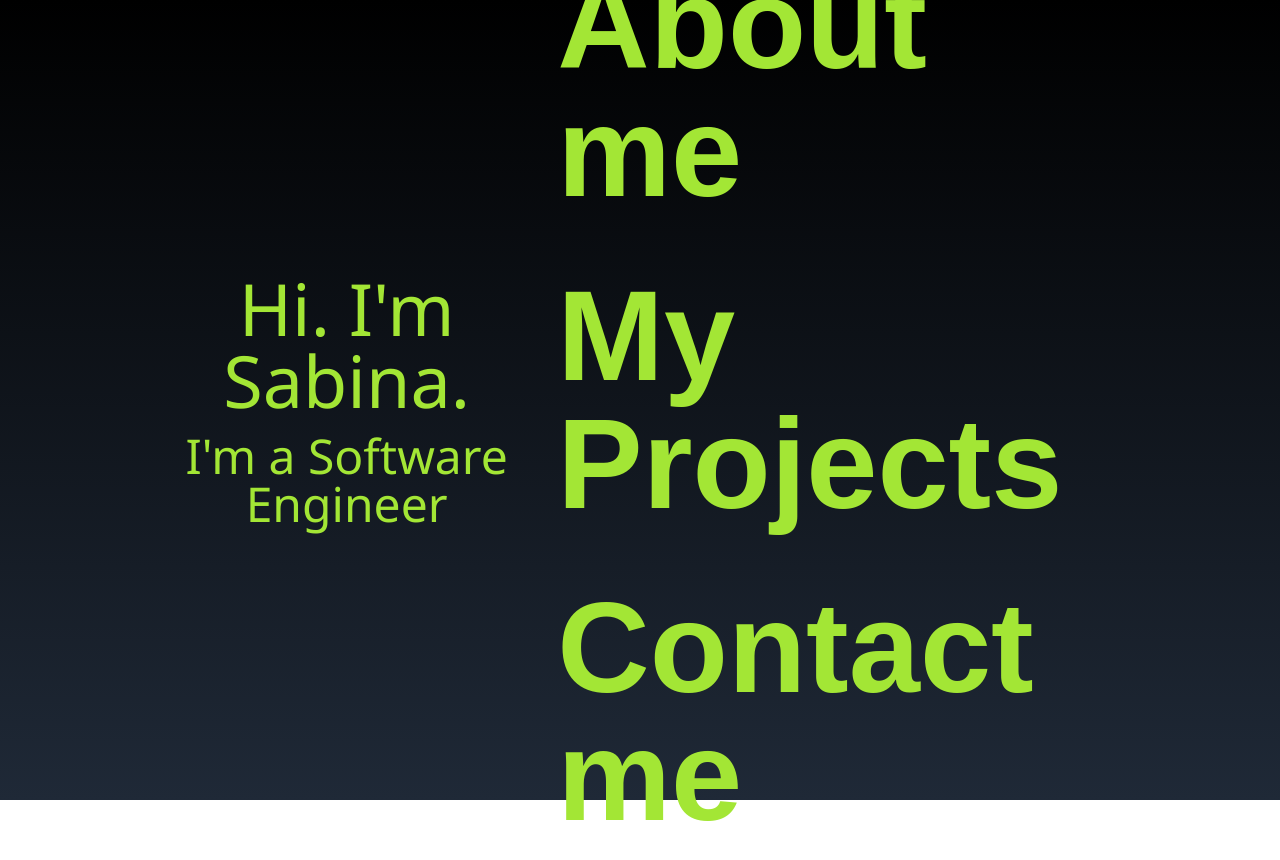
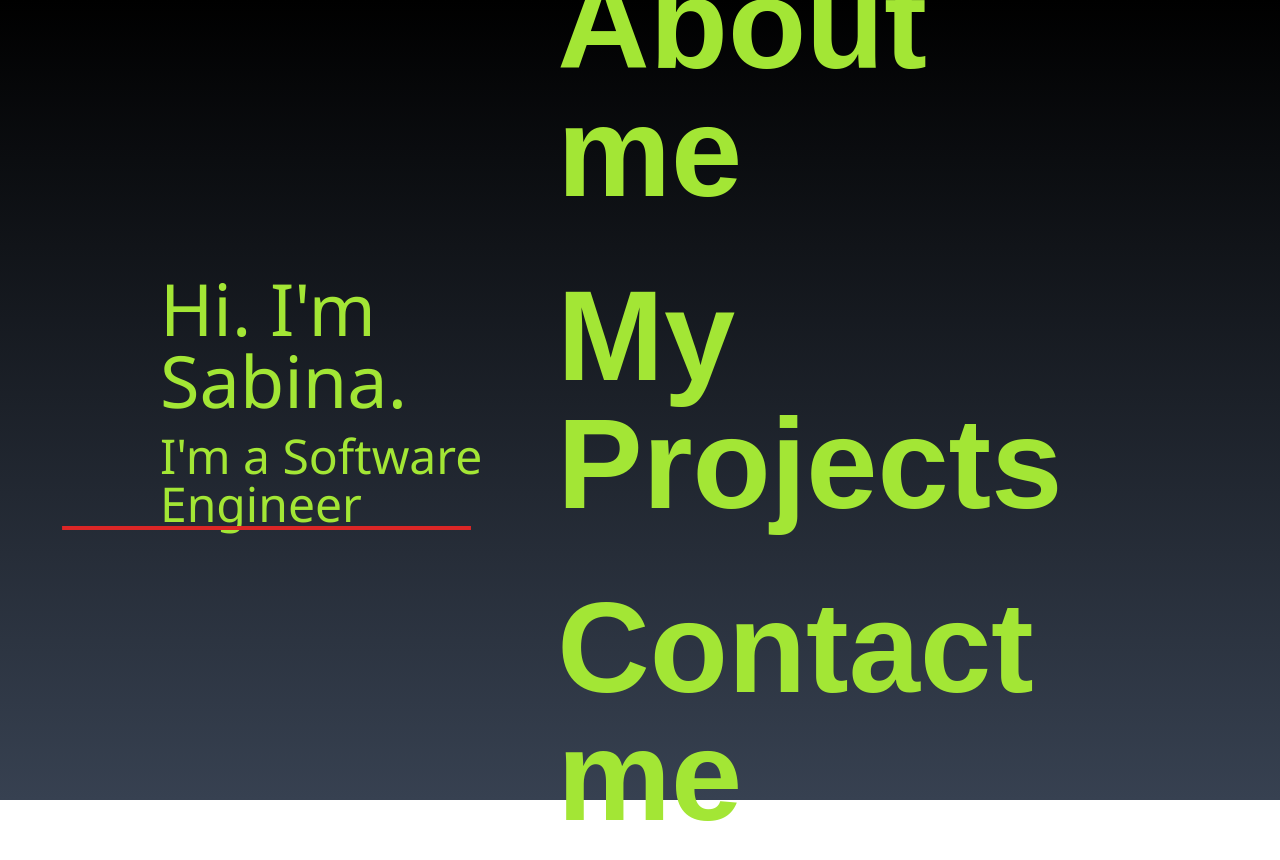
Before and after one commit to Srasulova/new-portfolio, a Next.js app: page / in a window 1280 px wide. Shown: the top 860 px of the page. Built offline with nearby package versions, Linux system fonts and the light colour scheme.

Commit message:
animation effects

```diff
--- a/src/app/components/hero.tsx
+++ b/src/app/components/hero.tsx
@@ -17,15 +17,19 @@ export default function Hero() {
     return (
         <>
             {isLoaded && (
-                <div className="w-screen h-screen bg-gradient-to-b from-black to-gray-800 animate-slide-down flex items-center justify-between">
-                    <div className="flex flex-col items-start">
+                <div className="w-screen h-screen bg-gradient-to-b from-black to-gray-700 flex items-center justify-between animate-slide-down">
+                    {/* Text and Animation */}
+                    <div className="flex flex-col items-start relative">
+                        {/* Line Animation */}
+                        <div className="absolute top-[calc(100%-2px)] w-full h-[4px] bg-red-600 animate-line"></div>
+
                         <h1
-                            className="text-lime-400 text-7xl text-center font-noto opacity-0 transition ml-40 animate-slideIn delay-500 duration-700"
+                            className="text-lime-400 text-7xl  font-noto  ml-40 animate-clip-path-reveal-1"
                         >
                             Hi. I&apos;m Sabina.
                         </h1>
                         <p
-                            className="text-lime-400 text-5xl text-center pt-4 font-noto opacity-0 transition ml-40 animate-slideIn delay-1000 duration-700"
+                            className="text-lime-400 text-5xl pt-4 font-noto  ml-40 animate-clip-path-reveal-1"
                         >
                             I&apos;m a Software Engineer
                         </p>
--- a/src/app/components/navbar.tsx
+++ b/src/app/components/navbar.tsx
@@ -8,61 +8,73 @@ export default function Navbar() {
                     <li>
                         <Link
                             href="#"
-                            className="group font-nunito flex gap-x-3 rounded-md p-6 text-9xl font-semibold text-lime-400"
+                            className="group font-nunito flex gap-x-3 rounded-md p-6 text-9xl font-semibold text-lime-400 relative"
+                        >
+                            {/* Wrapper for the text */}
+                            <span
+                                className="group-hover:drop-shadow-[1px_0_3px_#ffffff] transition-all duration-300 ease-out"
                                 style={{
                                     transition: "filter 0.3s ease, -webkit-text-stroke 0.3s ease",
                                 }}
                                 onMouseEnter={(e) => {
-                                (e.target as HTMLElement).style.filter =
-                                    "drop-shadow(1px 0 8px #ffffff)";
                                     (e.target as HTMLElement).style.webkitTextStroke = "2px white";
                                 }}
                                 onMouseLeave={(e) => {
-                                (e.target as HTMLElement).style.filter = "";
                                     (e.target as HTMLElement).style.webkitTextStroke = "";
                                 }}
                             >
                                 About me
+                            </span>
+                            {/* Red line under text */}
+                            <span className="absolute left-0 bottom-0 w-full h-1 bg-red-600 transform scale-x-0 group-hover:scale-x-100 transition-all duration-300 ease-out"></span>
                         </Link>
                     </li>
                     <li>
                         <Link
                             href="#"
-                            className="group font-nunito flex gap-x-3 rounded-md p-6 text-9xl font-semibold text-lime-400"
+                            className="group font-nunito flex gap-x-3 rounded-md p-6 text-9xl font-semibold text-lime-400 relative"
+                        >
+                            {/* Wrapper for the text */}
+                            <span
+                                className="group-hover:drop-shadow-[1px_0_3px_#ffffff] transition-all duration-300 ease-out"
                                 style={{
                                     transition: "filter 0.3s ease, -webkit-text-stroke 0.3s ease",
                                 }}
                                 onMouseEnter={(e) => {
-                                (e.target as HTMLElement).style.filter =
-                                    "drop-shadow(1px 0 8px #ffffff)";
                                     (e.target as HTMLElement).style.webkitTextStroke = "2px white";
                                 }}
                                 onMouseLeave={(e) => {
-                                (e.target as HTMLElement).style.filter = "";
                                     (e.target as HTMLElement).style.webkitTextStroke = "";
                                 }}
                             >
                                 My Projects
+                            </span>
+                            {/* Red line under text */}
+                            <span className="absolute left-0 bottom-0 w-full h-1 bg-red-600 transform scale-x-0 group-hover:scale-x-100 transition-all duration-300 ease-out"></span>
                         </Link>
                     </li>
                     <li>
                         <Link
                             href="#"
-                            className="group font-nunito flex gap-x-3 rounded-md p-6 text-9xl font-semibold text-lime-400"
+                            className="group font-nunito flex gap-x-3 rounded-md p-6 text-9xl font-semibold text-lime-400 relative"
+                        >
+                            {/* Wrapper for the text */}
+                            <span
+                                className="group-hover:drop-shadow-[1px_0_3px_#ffffff] transition-all duration-300 ease-out"
                                 style={{
                                     transition: "filter 0.3s ease, -webkit-text-stroke 0.3s ease",
                                 }}
                                 onMouseEnter={(e) => {
-                                (e.target as HTMLElement).style.filter =
-                                    "drop-shadow(1px 0 8px #ffffff)";
                                     (e.target as HTMLElement).style.webkitTextStroke = "2px white";
                                 }}
                                 onMouseLeave={(e) => {
-                                (e.target as HTMLElement).style.filter = "";
                                     (e.target as HTMLElement).style.webkitTextStroke = "";
                                 }}
                             >
                                 Contact me
+                            </span>
+                            {/* Red line under text */}
+                            <span className="absolute left-0 bottom-0 w-full h-1 bg-red-600 transform scale-x-0 group-hover:scale-x-100 transition-all duration-300 ease-out"></span>
                         </Link>
                     </li>
                 </ul>
--- a/tailwind.config.ts
+++ b/tailwind.config.ts
@@ -8,28 +8,34 @@ export default {
   ],
   theme: {
     extend: {
-      // Add custom animation
+      // Add custom animations
       animation: {
         "slide-down": "slideDown 1s ease-in-out",
-        slideIn: "slideIn 2s ease-in forwards",
+        "clip-path-reveal-1": "clipPathReveal 3s ease forwards",
+        line: "lineAnimation 3s ease infinite alternate",
       },
       keyframes: {
         slideDown: {
           "0%": { transform: "translateY(-100%)", opacity: "0" },
           "100%": { transform: "translateY(0)", opacity: "1" },
         },
-        slideIn: {
-          "0%": {
-            transform: "translateX(-100%)",
-            opacity: "0",
-          }, // Slide in from left
-          "100%": {
-            transform: "translateX(0)",
-            opacity: "1",
-          }, // To original position
+        clipPathReveal: {
+          "0%, 25%": {
+            clipPath: "polygon(0 100%, 100% 100%, 100% 100%, 0% 100%)",
+          },
+          "50%": {
+            clipPath: "polygon(0 0, 100% 0, 100% 100%, 0% 100%)",
+          },
+        },
+        lineAnimation: {
+          "0%": { transform: "scaleX(0)", top: "calc(100% - 2px)" },
+          "15%": { transform: "scaleX(0)", top: "calc(100% - 2px)" },
+          "20%, 25%": { transform: "scaleX(1)", top: "calc(100% - 2px)" },
+          "50%": { transform: "scaleX(1)", top: "0" },
+          "70%": { transform: "scaleX(0.2)", top: "0" },
+          "80%, 100%": { transform: "scaleX(0.2)", top: "0" },
         },
       },
-      // Add custom fonts
       fontFamily: {
         noto: ['"Noto Sans"', "sans-serif"],
         source: ['"Source Code Pro"', "serif"], // Source Code Pro font
```
Lines whose indentation alone changed are shown as unchanged.
